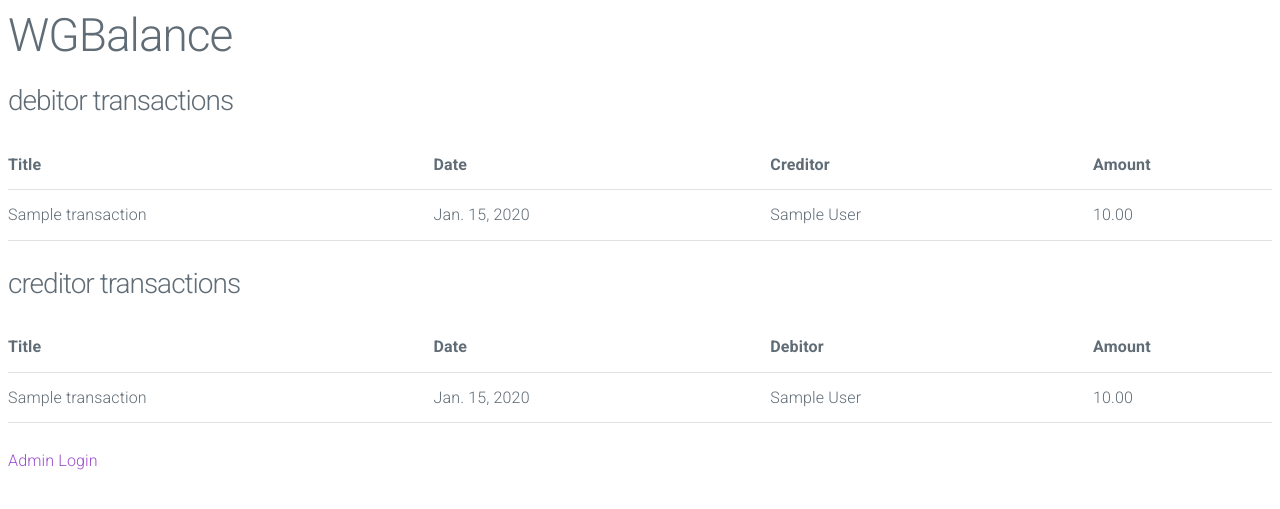
After one commit to stefan-root/WGApps, a Django app: page /WGBalance/view_transactions in a window 1280 px wide. The commit adds this page. Shown: the top 509 px of the page. Run offline with Django 3.2, Linux system fonts and the light colour scheme; a user stored in the database is signed in; tables that the repository leaves empty hold one stand-in row (values such as "Sample post").

Commit message:
Create overview view

```diff
--- a/WGApps/WGBalance/models.py
+++ b/WGApps/WGBalance/models.py
@@ -35,16 +35,11 @@ class Transaction(models.Model):
     date = models.DateField()
     title = models.CharField(max_length = 60)
     created_by = models.ForeignKey(Person, on_delete=models.CASCADE, related_name='transaction_creator')
-    comment = models.TextField()
+    comment = models.TextField(null=True)
     debitor = models.ForeignKey(Person, on_delete=models.CASCADE, related_name='transaction_debitor')
     creditor = models.ForeignKey(Person, on_delete=models.CASCADE, related_name='transaction_creditor')
     amount = models.DecimalField(max_digits=6, decimal_places=2)
-    bill = models.ForeignKey(Bill, on_delete=models.CASCADE)
+    bill = models.ForeignKey(Bill, on_delete=models.CASCADE, null=True)
 
     def __str__(self):
         return(self.title)
-
-admin.site.register(AccountingPeriod)
-admin.site.register(Person)
-admin.site.register(Bill)
-admin.site.register(Transaction)
--- /dev/null
+++ b/WGApps/WGBalance/templates/WGBalance/view_transactions.html
@@ -0,0 +1,48 @@
+{% extends 'layout.html' %}
+
+{% block content %}
+
+    <h3>debitor transactions</h3>
+        <table>
+            <thead>
+            <tr>
+                <th>Title</th>
+                <th>Date</th>
+                <th>Creditor</th>
+                <th>Amount</th>
+            </tr>
+            </thead>
+            <tbody>
+                {% for transaction in debitor_transactions %}
+                    <tr>
+                        <td>{{transaction.title}}</td>
+                        <td>{{transaction.date}}</td>
+                        <td>{{transaction.creditor}}</td>
+                        <td>{{transaction.amount}}</td>
+                    </tr>
+                {% endfor %}
+            </tbody>
+        </table>
+
+    <h3>creditor transactions</h3>
+    <table>
+            <thead>
+            <tr>
+                <th>Title</th>
+                <th>Date</th>
+                <th>Debitor</th>
+                <th>Amount</th>
+            </tr>
+            </thead>
+            <tbody>
+                {% for transaction in creditor_transactions %}
+                    <tr>
+                        <td>{{transaction.title}}</td>
+                        <td>{{transaction.date}}</td>
+                        <td>{{transaction.debitor}}</td>
+                        <td>{{transaction.amount}}</td>
+                    </tr>
+                {% endfor %}
+            </tbody>
+        </table>
+{% endblock %}
--- a/WGApps/WGBalance/urls.py
+++ b/WGApps/WGBalance/urls.py
@@ -3,8 +3,9 @@ from django.urls import include
 from . import views
 
 urlpatterns = [
-    path('', views.index, name='Index'),
-    path('confirm', views.confirm, name='confirm')
+    path('', views.create_transaction, name='create_transaction'),
+    path('confirm', views.confirm, name='confirm'),
+    path('view_transactions', views.view_transactions, name='view_transactions'),
 ]
 
 #Add Django site authentication urls (for login, logout, password management)
--- a/WGApps/WGBalance/views.py
+++ b/WGApps/WGBalance/views.py
@@ -1,30 +1,52 @@
 from django.shortcuts import render
 from django.shortcuts import get_object_or_404, render
 from django.urls import reverse
+from django.contrib.auth.decorators import login_required
 from datetime import datetime
 
-from .models import Transaction
+from .models import *
 
 # Create your views here.
 
-def index(request):
+@login_required(login_url='/WGBalance/accounts/login/')
+def create_transaction(request):
+    all_persons = Person.objects.all()
     context = {
-        'today': datetime.today().strftime('%Y-%m-%d')
+        'created_by_email': request.user.email,
+        'today': datetime.today().strftime('%Y-%m-%d'),
+        'persons': all_persons
     }
-    return render(request, 'WGBalance/index.html', context)
+    return render(request, 'WGBalance/create_transaction.html', context)
 
+@login_required(login_url='/WGBalance/accounts/login/')
+def view_transactions(request):
+    person = Person.objects.get(user__id=request.user.id)
+    debitor_transactions = Transaction.objects.filter(debitor=person)
+    creditor_transactions = Transaction.objects.filter(creditor=person)
+    context = {
+        'debitor_transactions': debitor_transactions,
+        'creditor_transactions': creditor_transactions,
+    }
+    return render(request, 'WGBalance/view_transactions.html', context)
+
+@login_required(login_url='/WGBalance/accounts/login/')
 def confirm(request):
     title = request.POST['titleField']
     comment = request.POST['commentField']
     amount = request.POST['amountField']
     date = request.POST['dateField']
-    t = Transaction(
+    debitor_id = request.POST['debitorField']
+    creditor_id = request.POST['creditorField']
+    new_transaction = Transaction(
         title = title,
         comment = comment,
         amount = amount,
-        date = date
+        date = date,
+        debitor = Person.objects.get(id=debitor_id),
+        creditor = Person.objects.get(id=creditor_id),
+        created_by = Person.objects.get(user__id=request.user.id)
     )
-    t.save()
+    new_transaction.save()
     context = {
         'title': title
     }
```
Also changed, not shown: WGApps/WGBalance/admin.py (+7 -0 lines), WGApps/WGBalance/templates/WGBalance/create_transaction.html (added, +44 -0 lines), WGApps/WGBalance/templates/WGBalance/index.html (deleted, +0 -27 lines), WGApps/WGBalance/templates/registration/login.html (+0 -11 lines), WGApps/WGBalance/templates/registration/password_reset_form.html (added, +12 -0 lines), WGApps/WGBalance/migrations/0002_auto_20181013_2220.py (added).
